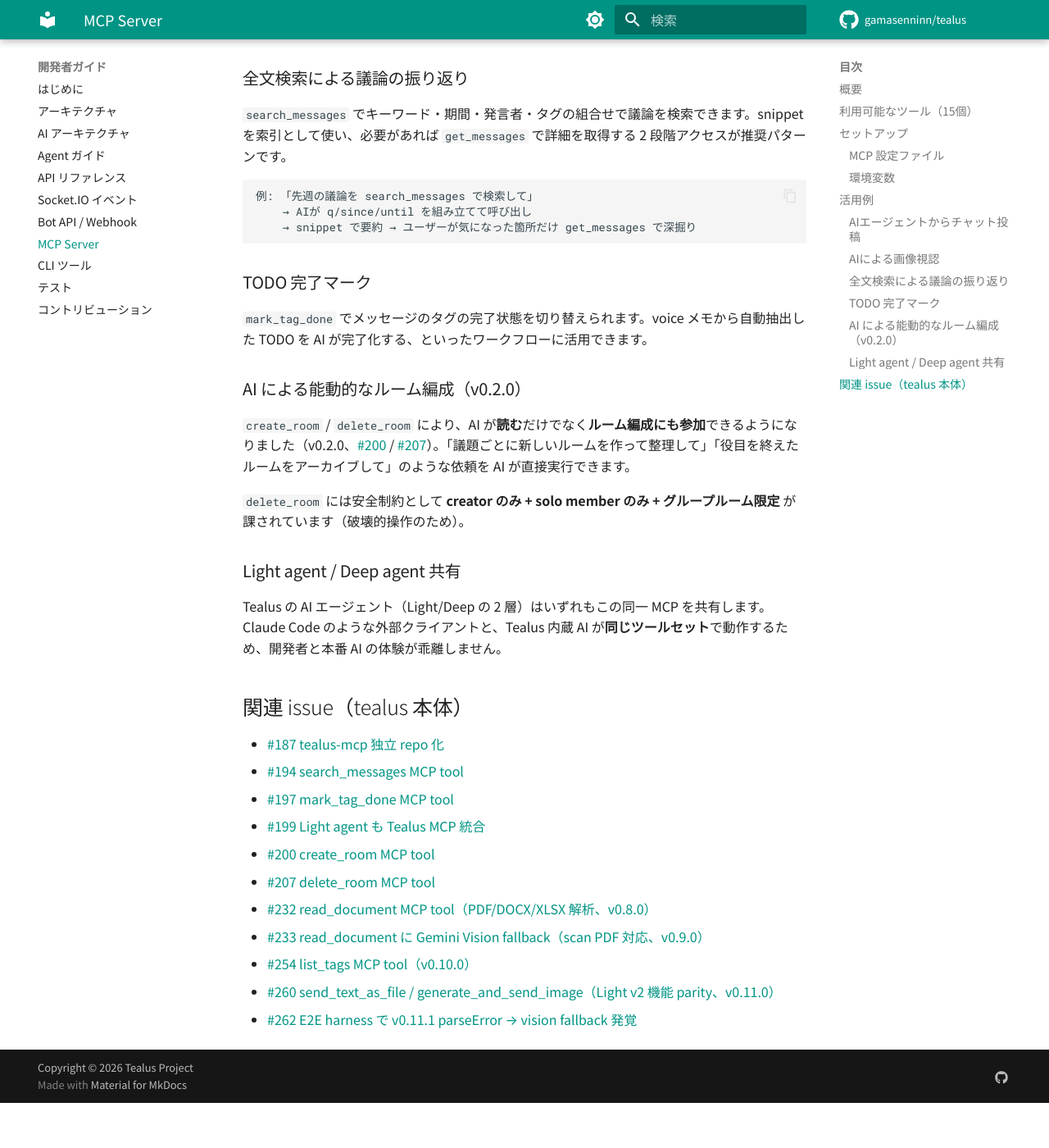
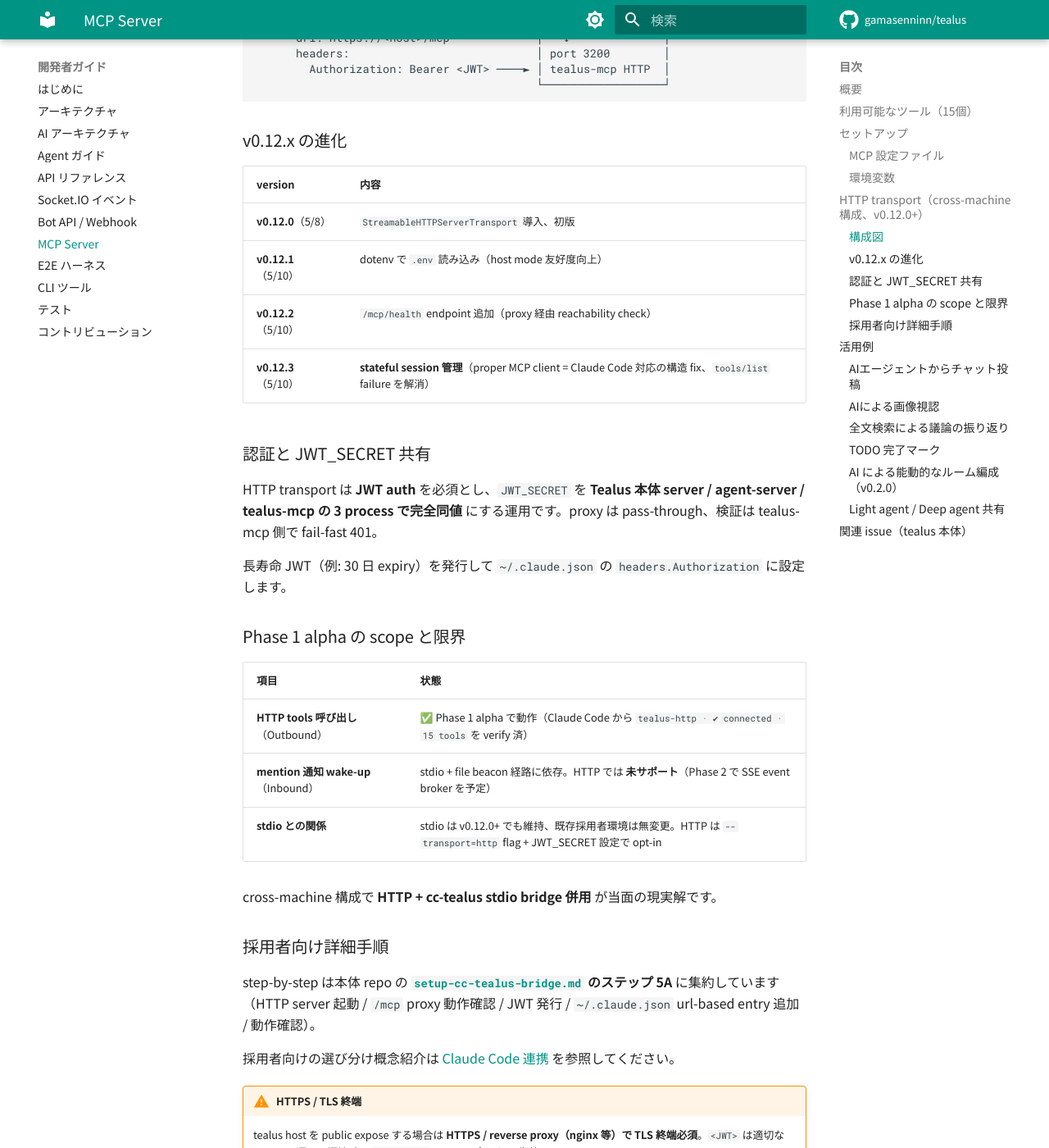
Before and after one commit to gamasenninn/tealus-docs, an MkDocs documentation site: the page built from docs/dev/mcp.md, in a window 1280 px wide and 1400 px high, scrolled down 3925 px. Shown: the whole window at 82% size. Built offline with MkDocs 1.6.1 and Material for MkDocs 9.7.7, drawn with Linux system fonts in a browser that asks for light colours; comment, search, counter and statistics services are not loaded; before the commit the page ends 5270 px from its top, so only the background shows below that; some of the changed text lies outside the part shown.

Commit message:
Issue #12: HTTP transport 公開 docs 反映 + dev/e2e-harness.md 新規 (3 layer 構造)
tealus #264 Phase 1 alpha (HTTP transport for cross-machine MCP) と #262
E2E verification harness (Phase 1 + Phase 2.b LLM-as-judge) を公開 docs に反映。

- dev/mcp.md: 「## HTTP transport (cross-machine 構成、v0.12.0+)」section 新設、
  ASCII 構成図 / v0.12.x 進化表 (v0.12.0-v0.12.3) / JWT_SECRET 共有 / Phase 1 alpha
  scope と限界 / 本体 setup-cc-tealus-bridge.md ステップ 5A への誘導 / HTTPS warning
  callout。{#http-transport} anchor 明示で cross-link 維持
- dev/agents.md: cc-tealus section の Phase B 展望の前に「### HTTP transport —
  cross-machine 構成 (Phase 1 alpha)」subsection 追加、Outbound HTTP 単独可 /
  Inbound stdio 依存の Phase 1 alpha scope 表、{#http-transport} anchor 明示。
  Phase B 展望に「SSE event broker (Phase 2 候補)」を追記、共有ストレージに
  Syncthing を併記
- guide/integration/claude-code.md 新規: 採用者向け概念 doc。Outbound/Inbound
  2 方向統合の全体像、transport 選び分け (stdio default / HTTP optional) と典型
  ユースケース、Phase 1 alpha の限界 (mention 通知 wake-up は stdio 依存)、本体
  setup-cc-tealus-bridge.md への誘導
- dev/e2e-harness.md 新規: #262 E2E harness の dev docs。決定論層 / 観察層 /
  人 review 層の 3 layer judgment 構造、LLM-as-judge layer (Phase 2.b) の
  scenarios.json llm_judge field + env override、初期 6 scenarios、想定 use case
- mkdocs.yml: nav に ユーザーガイド > 統合 > Claude Code 連携 / 開発者ガイド >
  E2E ハーネス を追加

mkdocs build --strict 警告ゼロ × 2 回。Issue #11 (releases.md v0.12 group entry)
の forward link が本 commit で実 doc に解決。{#http-transport} anchor + 採用者
向け概念 doc / 技術 step-by-step doc 分担パターンを継続。

Co-Authored-By: Claude Opus 4.7 (1M context) <noreply@anthropic.com>

````diff
--- a/docs/dev/mcp.md
+++ b/docs/dev/mcp.md
@@ -91,6 +91,57 @@ Claude Code や他の MCP クライアントの設定ファイル（`mcp_config.
 
     症状としては、認証が通らず接続エラーになる、または接続先がローカル開発環境にずれます。設定変更後は MCP クライアント（Claude Code 等）の **再起動** が必要です。
 
+## HTTP transport（cross-machine 構成、v0.12.0+） {#http-transport}
+
+tealus-mcp は **stdio**（default）と **HTTP**（opt-in）の 2 transport を提供します（[tealus #264](https://github.com/gamasenninn/tealus/issues/264) Phase 1 alpha）。stdio path は **既存採用者環境を無変更で動かす** ために default 維持、HTTP は **cross-machine 構成**（Tealus 本体と MCP クライアントが別マシン）で必要な選択肢です。
+
+### 構成図
+
+```
+[Claude Code (マシン A)]              [Tealus サーバ (マシン B)]
+  ~/.claude.json                          port 3000 (Tealus 本体)
+  mcpServers:                             ┌──────────────────┐
+    tealus:                               │ /mcp proxy       │
+      url: https://<host>/mcp             │   ↓              │
+      headers:                            │ port 3200        │
+        Authorization: Bearer <JWT> ────► │ tealus-mcp HTTP  │
+                                          └──────────────────┘
+```
+
+### v0.12.x の進化
+
+| version | 内容 |
+|---|---|
+| **v0.12.0**（5/8） | `StreamableHTTPServerTransport` 導入、初版 |
+| **v0.12.1**（5/10） | dotenv で `.env` 読み込み（host mode 友好度向上） |
+| **v0.12.2**（5/10） | `/mcp/health` endpoint 追加（proxy 経由 reachability check） |
+| **v0.12.3**（5/10） | **stateful session 管理**（proper MCP client = Claude Code 対応の構造 fix、`tools/list` failure を解消） |
+
+### 認証と JWT_SECRET 共有
+
+HTTP transport は **JWT auth** を必須とし、`JWT_SECRET` を **Tealus 本体 server / agent-server / tealus-mcp の 3 process で完全同値** にする運用です。proxy は pass-through、検証は tealus-mcp 側で fail-fast 401。
+
+長寿命 JWT（例: 30 日 expiry）を発行して `~/.claude.json` の `headers.Authorization` に設定します。
+
+### Phase 1 alpha の scope と限界
+
+| 項目 | 状態 |
+|---|---|
+| **HTTP tools 呼び出し**（Outbound） | ✅ Phase 1 alpha で動作（Claude Code から `tealus-http · ✔ connected · 15 tools` を verify 済） |
+| **mention 通知 wake-up**（Inbound） | stdio + file beacon 経路に依存。HTTP では **未サポート**（Phase 2 で SSE event broker を予定） |
+| **stdio との関係** | stdio は v0.12.0+ でも維持、既存採用者環境は無変更。HTTP は `--transport=http` flag + JWT_SECRET 設定で opt-in |
+
+cross-machine 構成で **HTTP + cc-tealus stdio bridge 併用** が当面の現実解です。
+
+### 採用者向け詳細手順
+
+step-by-step は本体 repo の **[`setup-cc-tealus-bridge.md`](https://github.com/gamasenninn/tealus/blob/main/docs/setup-cc-tealus-bridge.md) のステップ 5A** に集約しています（HTTP server 起動 / `/mcp` proxy 動作確認 / JWT 発行 / `~/.claude.json` url-based entry 追加 / 動作確認）。
+
+採用者向けの選び分け概念紹介は [Claude Code 連携](../guide/integration/claude-code.md) を参照してください。
+
+!!! warning "HTTPS / TLS 終端"
+    tealus host を public expose する場合は **HTTPS / reverse proxy（nginx 等）で TLS 終端必須**。`<JWT>` は適切な expiry で運用、漏洩時は `JWT_SECRET` rotate で全 token 失効。
+
 ## 活用例
 
 ### AIエージェントからチャット投稿
--- /dev/null
+++ b/docs/guide/integration/claude-code.md
@@ -0,0 +1,107 @@
+# Claude Code 連携
+
+Tealus は **Claude Code (Anthropic 製の CLI)** との双方向統合を OSS 公開直後 (v0.2.0) から備えています。本ページは **採用者向けの概念紹介**で、技術的な step-by-step 手順は本体 repo の [`setup-cc-tealus-bridge.md`](https://github.com/gamasenninn/tealus/blob/main/docs/setup-cc-tealus-bridge.md) を参照してください。
+
+## 全体像 — 2 方向の統合
+
+```
+[Claude Code]                   [Tealus]
+     │                              │
+     │  ────── Outbound (1) ─────►  │   tealus-mcp 経由
+     │  Tealus に投稿 / 検索 / etc.   │   AI が能動的に Tealus を扱う
+     │                              │
+     │  ◄────── Inbound (2) ─────   │   cc-tealus bridge
+     │  @cc-{project} / @Claude     │   Tealus から Claude Code を起こす
+     │                              │
+```
+
+### Outbound — Claude Code → Tealus（`tealus-mcp`）
+
+Claude Code（または Cursor 等の MCP クライアント）から **Tealus にメッセージ投稿 / 履歴検索 / 画像生成 + 投稿** を実行できる経路です。AI が能動的なメンバーとして Tealus を扱えるようになります。
+
+- 詳細仕様: [MCP Server](../../dev/mcp.md)
+- repo: [`gamasenninn/tealus-mcp`](https://github.com/gamasenninn/tealus-mcp)
+- 配信: `npx -y github:gamasenninn/tealus-mcp`（npm publish ではなく GitHub 直接 install）
+
+### Inbound — Tealus → Claude Code（cc-tealus bridge）
+
+Tealus 上で `@cc-{project}` / `@Claude` mention を投げると、採用者の手元の Claude Code session が **sub-second で wake up** して応答します（file beacon + Monitor 経路）。
+
+- 詳細仕様: [Agent ガイド > Claude Code session（cc-tealus）](../../dev/agents.md#claude-code-session-cc-tealus)
+- alias 設定: [`cc-aliases.json`](../../dev/agents.md#cc-aliases-json)（`@Claude` 等の自然な mention 名を routing）
+
+## Transport の選び分け — stdio default / HTTP optional
+
+tealus-mcp は **2 つの transport** を提供します（v0.12.0+、[tealus #264](https://github.com/gamasenninn/tealus/issues/264) Phase 1 alpha）。
+
+| transport | 用途 | 構成 | 認証 |
+|-----------|------|------|------|
+| **stdio**（default、v0.2.0+） | **同一マシン** で Tealus と Claude Code を動かす一般的な構成 | Claude Code が `npx` で tealus-mcp を child process spawn | env (`TEALUS_USER_ID` / `TEALUS_PASSWORD`) |
+| **HTTP**（opt-in、v0.12.0+） | **cross-machine 構成** — Tealus サーバと Claude Code が別マシン | Tealus 本体側で tealus-mcp を HTTP server として常駐、Claude Code は URL で接続 | JWT (`JWT_SECRET` を 3 process で共有) |
+
+### stdio の典型ユースケース
+
+```json
+// ~/.claude.json (project 単位の mcpServers block)
+{
+  "mcpServers": {
+    "tealus": {
+      "command": "npx",
+      "args": ["-y", "github:gamasenninn/tealus-mcp"],
+      "env": {
+        "TEALUS_API_URL": "http://localhost:3000",
+        "TEALUS_USER_ID": "<bot_user_id>",
+        "TEALUS_PASSWORD": "<bot_password>"
+      }
+    }
+  }
+}
+```
+
+- Tealus 本体と Claude Code が**同じマシン**にある（個人 dogfood、自宅サーバ、開発機）
+- zero-config に近い、env 3 つで起動
+
+### HTTP の典型ユースケース
+
+```
+[Claude Code (マシン A)]              [Tealus サーバ (マシン B)]
+  ~/.claude.json                          port 3000 (Tealus 本体)
+  mcpServers:                             ┌──────────────────┐
+    tealus:                               │ /mcp proxy       │
+      url: https://<host>/mcp             │   ↓              │
+      headers:                            │ port 3200        │
+        Authorization: Bearer <JWT> ────► │ tealus-mcp HTTP  │
+                                          └──────────────────┘
+```
+
+- Tealus サーバが**社内サーバ / クラウド**に居て、Claude Code は採用者のローカル PC
+- HTTPS / reverse proxy（nginx 等）で TLS 終端、JWT で auth
+
+!!! info "Phase 1 alpha の限界"
+    Phase 1 alpha は **HTTP request/response（tools 呼び出し）のみ**。Inbound 通知（Tealus → Claude Code の wake-up）は **stdio + file beacon 経路に依存**します。cross-machine 構成では、wake-up 用に **stdio + file beacon は同一マシンが必要**で、HTTP は tools 呼び出し補完として使う構図です。Phase 2 で SSE event broker（server-push wake-up）が乗ると HTTP 単独で完結する予定です。
+
+## どちらを使うべきか
+
+| 状況 | 推奨 transport |
+|---|---|
+| 個人 dogfood、自宅マシン | **stdio** (zero-config) |
+| 開発機 + ローカル Tealus 本体 | **stdio** |
+| 採用者のオフィスマシン、社内 Tealus サーバ | **HTTP** (cross-machine 必須) |
+| 比較 / 移行期 | **両方並列** に登録して動作確認、HTTP に切り替えた後に stdio を削除 |
+
+## セットアップ手順
+
+技術的な step-by-step は本体 repo の **[`setup-cc-tealus-bridge.md`](https://github.com/gamasenninn/tealus/blob/main/docs/setup-cc-tealus-bridge.md)** に集約しています。
+
+- **Outbound（tealus-mcp、stdio）**: ステップ 1A〜5
+- **Outbound（tealus-mcp、HTTP）**: ステップ 5A（cross-machine 構成）
+- **Inbound（cc-tealus bridge）**: ステップ 1B〜5B（Tealus → Claude Code 経路）
+- **統合動作確認**: ステップ 6（双方向が 1 cycle で繋がる流れ）
+
+## 関連
+
+- [MCP Server](../../dev/mcp.md): 15 ツールの詳細仕様 + HTTP transport セクション
+- [Agent ガイド](../../dev/agents.md): cc-tealus bridge / Light v1 v2 / Deep / cc-aliases.json
+- [リリースノート](../../releases.md): tealus-mcp v0.12.x group（HTTP transport 4 release）
+- [tealus #264](https://github.com/gamasenninn/tealus/issues/264) HTTP transport Phase 1 alpha
+- [tealus #213](https://github.com/gamasenninn/tealus/issues/213) cc-tealus Phase A
--- a/mkdocs.yml
+++ b/mkdocs.yml
@@ -92,6 +92,8 @@ nav:
       - プロフィール: guide/settings/profile.md
       - 表示設定: guide/settings/display.md
       - 通知設定: guide/settings/notification.md
+    - 統合:
+      - Claude Code 連携: guide/integration/claude-code.md
   - ユースケース: usecases.md
   - 管理者ガイド:
     - はじめに: admin/index.md
@@ -109,6 +111,7 @@ nav:
     - Socket.IO イベント: dev/socketio.md
     - Bot API / Webhook: dev/bot-api.md
     - MCP Server: dev/mcp.md
+    - E2E ハーネス: dev/e2e-harness.md
     - CLI ツール: dev/cli.md
     - テスト: dev/testing.md
     - コントリビューション: dev/contributing.md
````
Also changed, not shown: docs/dev/agents.md (+16 -1 lines), docs/dev/e2e-harness.md (added, +105 -0 lines).
